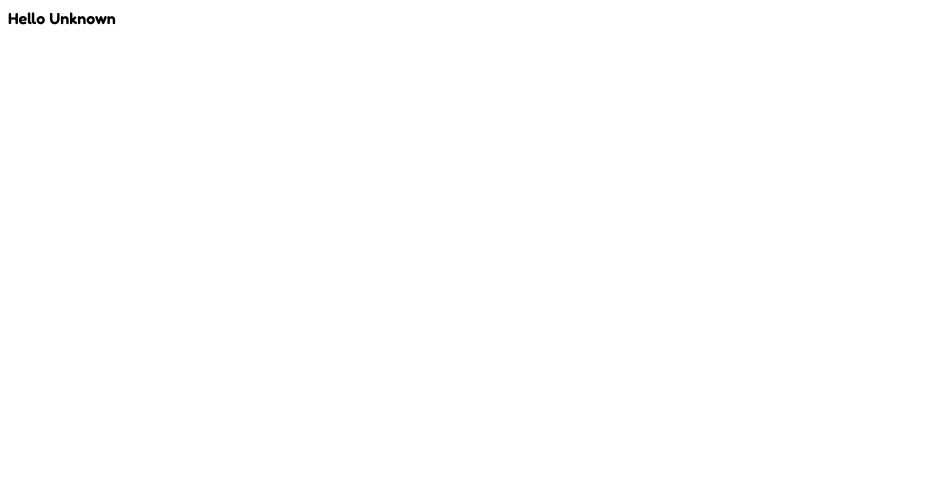
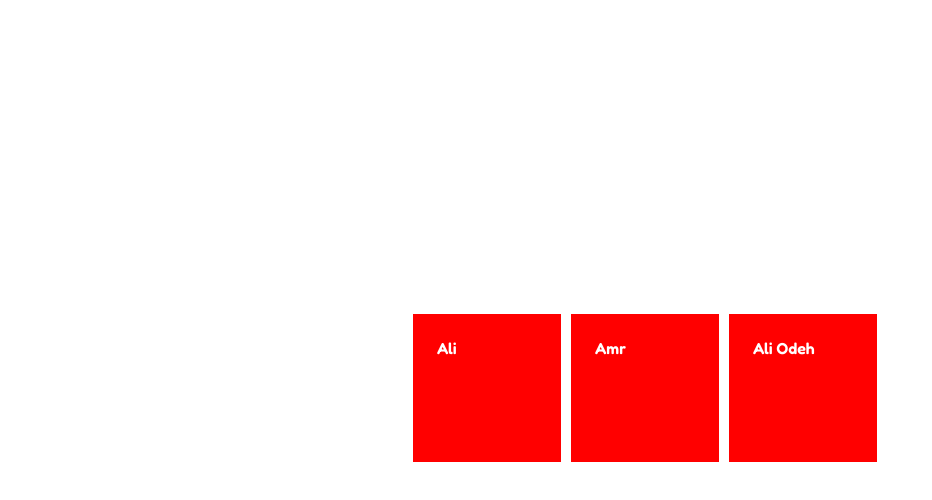
Before and after one commit to Hadi87s/Memory-Card-Game, a React (Vite) app: page /score-board in a window 1280 px wide. Shown: the top 500 px of the page, without its empty margins (0-932 px from the left). Built offline with nearby package versions, Linux system fonts and the light colour scheme.

Commit message:
creating the scoreboard and the player stats component and adding some static information for testing.

```diff
--- a/src/App.tsx
+++ b/src/App.tsx
@@ -9,7 +9,6 @@ import GameScreen from "./screens/game.screen";
 import LevelsScreen from "./screens/levels.screen";
 import ScoreboardScreen from "./screens/score-board.screen";
 import NotFound from "./screens/not-found-screen";
-import AuthProvider from "./providers/authProvider";
 
 const routes: RouteObject[] = [
   {
@@ -35,11 +34,7 @@ const routes: RouteObject[] = [
 ];
 const browserRouter = createBrowserRouter(routes);
 function App() {
-  return (
-    <AuthProvider>
-      <RouterProvider router={browserRouter}></RouterProvider>
-    </AuthProvider>
-  );
+  return <RouterProvider router={browserRouter}></RouterProvider>;
 }
 
 export default App;
--- /dev/null
+++ b/src/components/board-list-card/players-stats.css
@@ -0,0 +1,8 @@
+.levelCard{
+    width: 100px;
+    height: 100px;
+    background-color: red;
+    color: white;
+    margin-left: 10px;
+    padding: 1.5rem;
+}
--- /dev/null
+++ b/src/components/board-list-card/players-stats.tsx
@@ -0,0 +1,17 @@
+
+import { playerStats } from "../../types/@types";
+import "./players-stats.css";
+interface IProps {
+  players: playerStats[];
+}
+const PlayersStats = (props: IProps) => {
+  return (
+    <div className="levelCard">
+      {props.players.map((player) => {
+        return player.username;
+      })}
+    </div>
+  );
+};
+
+export default PlayersStats;
--- a/src/main.tsx
+++ b/src/main.tsx
@@ -1,4 +1,9 @@
 import { createRoot } from "react-dom/client";
 import "./index.css";
 import App from "./App.tsx";
-createRoot(document.getElementById("root")!).render(<App />);
+import AuthProvider from "./providers/authProvider.tsx";
+createRoot(document.getElementById("root")!).render(
+  <AuthProvider>
+    <App />
+  </AuthProvider>
+);
--- a/src/screens/game.screen.tsx
+++ b/src/screens/game.screen.tsx
@@ -1,9 +1,10 @@
 import { useContext, useEffect, useRef, useState } from "react";
 import "./screens.css";
 import Card from "../components/card/card";
-import {  ICard } from "../types/@types";
+import { ICard } from "../types/@types";
 import { createGameBoard } from "../utils/game.util";
 import { authContext } from "../providers/authProvider";
+import { useNavigate } from "react-router-dom";
 
 const GameScreen = () => {
   const { gameState, dispatch } = useContext(authContext);
@@ -11,7 +12,7 @@ const GameScreen = () => {
   const MAX_SCORE = CURRENT_LEVEL ** 2 / 2;
   const intervalID = useRef<number>(0);
   const [cards, setCards] = useState<ICard[]>(createGameBoard(CURRENT_LEVEL));
-
+  const navigate = useNavigate();
   const handleOnClick = (clickedCard: ICard) => {
     if (
       !gameState.isComparing &&
@@ -90,6 +91,7 @@ const GameScreen = () => {
       }, 1000);
     }
   }, [gameState.invokedCard]);
+  console.log(gameState);
 
   return (
     <div className="screen game-screen">
@@ -112,6 +114,15 @@ const GameScreen = () => {
         <div className="tries">
           <span style={{ color: "#1976d2" }}>Moves:</span> {gameState.moves}
         </div>
+        <div className="button">
+          <button
+            onClick={() => {
+              navigate("/score-board");
+            }}
+          >
+            Score Board
+          </button>
+        </div>
       </div>
       <div className={`placeholder game Level_${CURRENT_LEVEL}`}>
         {cards.map((card, index) => (
--- a/src/screens/score-board.screen.tsx
+++ b/src/screens/score-board.screen.tsx
@@ -1,9 +1,74 @@
-import { useContext } from "react";
+import { useContext, useEffect, useState } from "react";
 import { authContext } from "../providers/authProvider";
+import PlayersStats from "../components/board-list-card/players-stats";
+import { playerStats } from "../types/@types";
 
+const player1: playerStats = {
+  username: "Ali",
+  moves: 22,
+  elapsedTime: 50,
+  score: 2,
+  level: 2,
+};
+const player2: playerStats = {
+  username: "Amr",
+  moves: 50,
+  elapsedTime: 230,
+  score: 8,
+  level: 4,
+};
+const player3: playerStats = {
+  username: "Ali Odeh",
+  moves: 67,
+  elapsedTime: 364,
+  score: 18,
+  level: 6,
+};
 const ScoreboardScreen = () => {
-  const { gameState, dispatch } = useContext(authContext);
-  return <div>Hello {gameState.username ? gameState.username : "Unknown"}</div>;
+  const { gameState } = useContext(authContext);
+  const player: playerStats = {
+    username: gameState.username,
+    moves: gameState.moves,
+    elapsedTime: gameState.elapsedTime,
+    score: gameState.score,
+    level: gameState.level,
+  };
+  const [easyList, setEasyList] = useState<playerStats[]>([]);
+  const [mediumList, setMediumList] = useState<playerStats[]>([]);
+  const [hardList, setHardList] = useState<playerStats[]>([]);
+
+  useEffect(() => {
+    setEasyList([...easyList, player1]);
+    setMediumList([...mediumList, player2]);
+    setHardList([...hardList, player3]);
+    switch (gameState.level) {
+      case 2: {
+        setEasyList([...easyList, player]);
+        break;
+      }
+      case 4: {
+        setMediumList([...mediumList, player]);
+        break;
+      }
+      case 6: {
+        setHardList([...hardList, player]);
+        break;
+      }
+      default: {
+      }
+    }
+  }, []);
+
+  console.log(easyList);
+  console.log(mediumList);
+  console.log(hardList);
+  return (
+    <div className="scoreBoard">
+      <PlayersStats players={easyList} />
+      <PlayersStats players={mediumList} />
+      <PlayersStats players={hardList} />
+    </div>
+  );
 };
 
 export default ScoreboardScreen;
--- a/src/screens/screens.css
+++ b/src/screens/screens.css
@@ -29,3 +29,12 @@
         margin:0  auto;
     }
 }
+
+
+.scoreBoard{
+    display: flex;
+    flex-wrap: wrap;
+    justify-content: center;
+    align-content: center;
+    height: 95vh;
+}
--- a/src/types/@types.ts
+++ b/src/types/@types.ts
@@ -17,10 +17,10 @@ export interface ICard {
 export interface GameState {
   isComparing: boolean;
   invokedCard: ICard[];
+  isPuzzleComplete: boolean;
+  username: string;
   elapsedTime: number;
-  isPuzzleComplete: boolean;
   moves: number;
-  username: string;
   score: number;
   level: number;
 }
@@ -28,9 +28,17 @@ export interface GameState {
 export type GameAction =
   | { type: "COMPARE_CARDS"; payload: boolean }
   | { type: "INVOKED_CARDS"; payload: ICard | null }
+  | { type: "COMPLETE_PUZZLE"; payload: boolean }
+  | { type: "USER_LOGIN"; payload: string }
   | { type: "INCREMENT_TIME"; payload: number }
-  | { type: "COMPLETE_PUZZLE"; payload: boolean }
   | { type: "INCREMENT_TRIES"; payload?: number }
-  | { type: "USER_LOGIN"; payload: string }
   | { type: "USER_SCORE"; payload?: number }
   | { type: "SELECT_LEVEL"; payload: number };
+
+export interface playerStats {
+  username: string;
+  moves: number;
+  elapsedTime: number;
+  score: number;
+  level: number;
+}
```
Also changed, not shown: src/components/status/status.tsx (deleted, +0 -7 lines).
